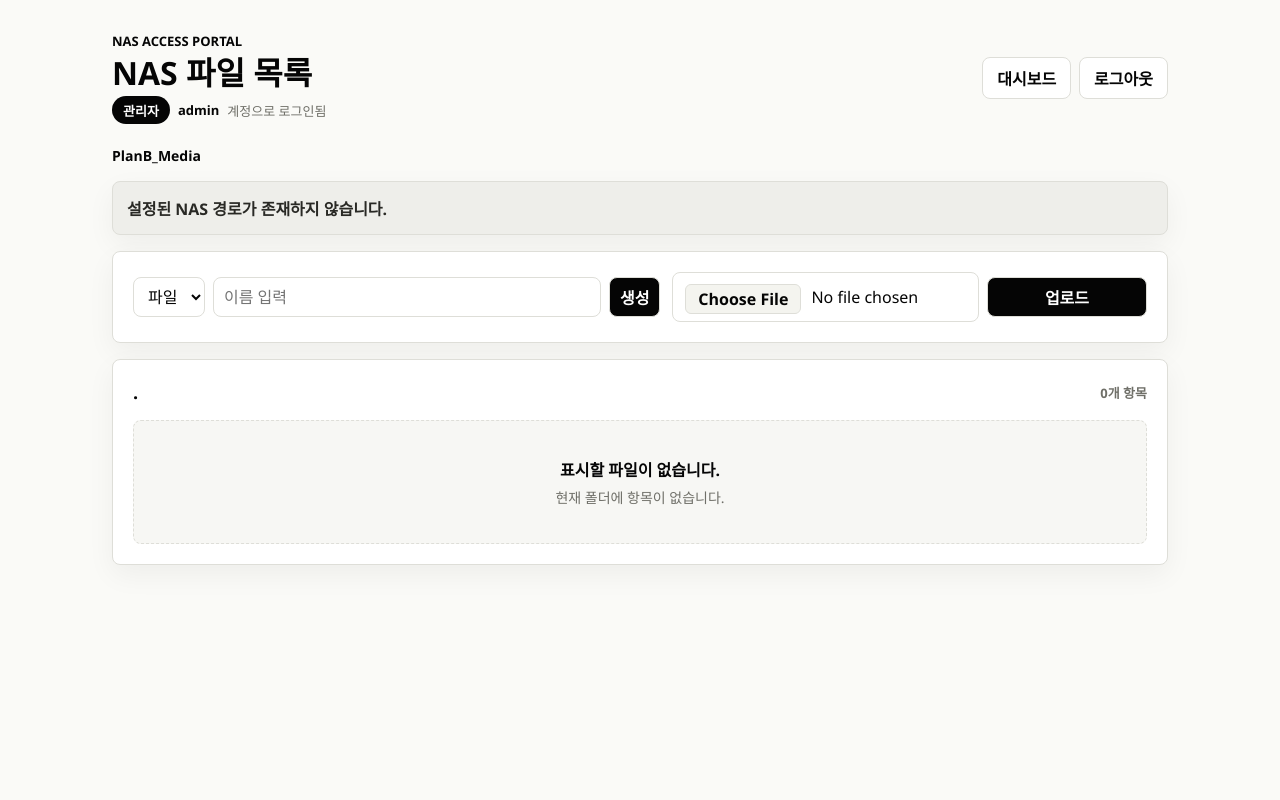
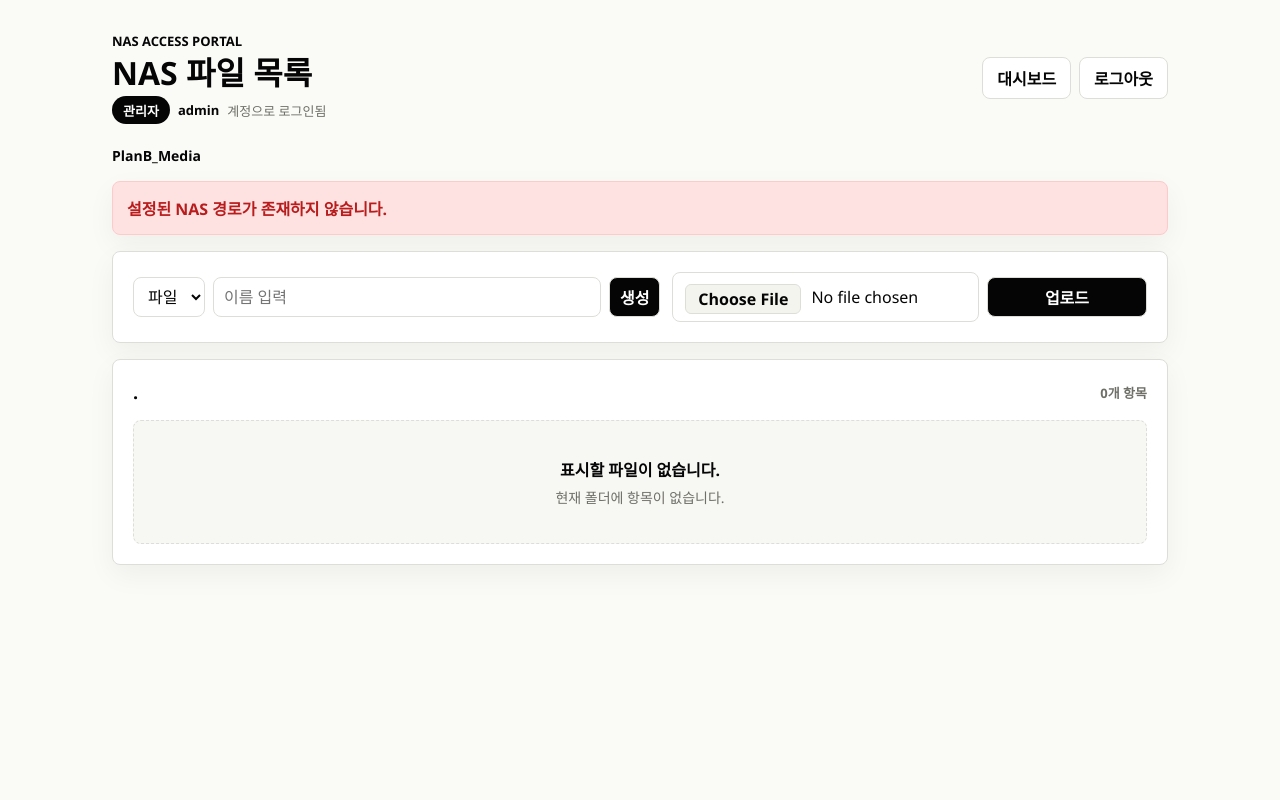
Before and after one commit to zeonzyeon/SecureNas_monitor, a Flask app: page /files in a window 1280 px wide. Run offline with Flask 3, Linux system fonts and the light colour scheme; the visitor is signed in with stand-in values (Sample User, id 1); data comes from the database, SQL or seed files in the repository.

Commit message:
경고 색 변경

```diff
--- a/app/static/css/auth.css
+++ b/app/static/css/auth.css
@@ -6,8 +6,8 @@
   --muted: #6f6f68;
   --accent: #050505;
   --accent-strong: #050505;
-  --danger: #050505;
-  --danger-bg: #eeeeea;
+  --danger: #b91c1c;
+  --danger-bg: #fee2e2;
   --shadow: 0 10px 28px rgba(5, 5, 5, 0.06);
 }
 
@@ -92,6 +92,7 @@ h1 {
 .alert {
   margin-bottom: 16px;
   padding: 12px;
+  border: 1px solid #fecaca;
   border-radius: 8px;
   background: var(--danger-bg);
   color: var(--danger);
--- a/app/static/css/dashboard.css
+++ b/app/static/css/dashboard.css
@@ -9,7 +9,7 @@
   --accent: #050505;
   --accent-strong: #050505;
   --danger: #111111;
-  --warning: #777771;
+  --warning: #dc2626;
   --shadow: 0 10px 28px rgba(5, 5, 5, 0.05);
 }
 
@@ -145,7 +145,7 @@ body {
 }
 
 .status-dot.ok {
-  background: #f7f7f4;
+  background: #16a34a;
 }
 
 .shell {
--- a/app/static/css/files.css
+++ b/app/static/css/files.css
@@ -5,8 +5,8 @@
   --text: #050505;
   --muted: #6f6f68;
   --accent-strong: #050505;
-  --warning-bg: #eeeeea;
-  --warning-text: #292925;
+  --warning-bg: #fee2e2;
+  --warning-text: #b91c1c;
   --shadow: 0 10px 28px rgba(5, 5, 5, 0.05);
 }
 
@@ -150,6 +150,7 @@ h1 {
 .notice {
   margin-bottom: 16px;
   padding: 14px;
+  border-color: #fecaca;
   background: var(--warning-bg);
   color: var(--warning-text);
   font-weight: 800;
--- a/app/templates/dashboard.html
+++ b/app/templates/dashboard.html
@@ -23,8 +23,8 @@
           <a class="nav-item nav-subitem" href="{{ url_for('main.file_events_page') }}">File Events</a>
           <a class="nav-item nav-subitem" href="{{ url_for('main.security_logs_page') }}">Security Logs</a>
         </div>
+        <a class="nav-item" href="{{ url_for('main.files') }}">Files</a>
         <a class="nav-item" href="{{ url_for('main.blocked_ips_page') }}">Blocked IPs</a>
-        <a class="nav-item" href="{{ url_for('main.files') }}">Files</a>
         <a class="nav-item" href="{{ url_for('main.settings_page') }}">Settings</a>
       </nav>
 
@@ -79,7 +79,7 @@
         <div class="panel-header">
           <div>
             <h2>사용자 승인</h2>
-            <p>최근 등록된 사용자 10명</p>
+            <p>최근 등록된 사용자</p>
           </div>
           <a class="small-button secondary" href="{{ url_for('main.users_page') }}">전체보기</a>
         </div>
```
